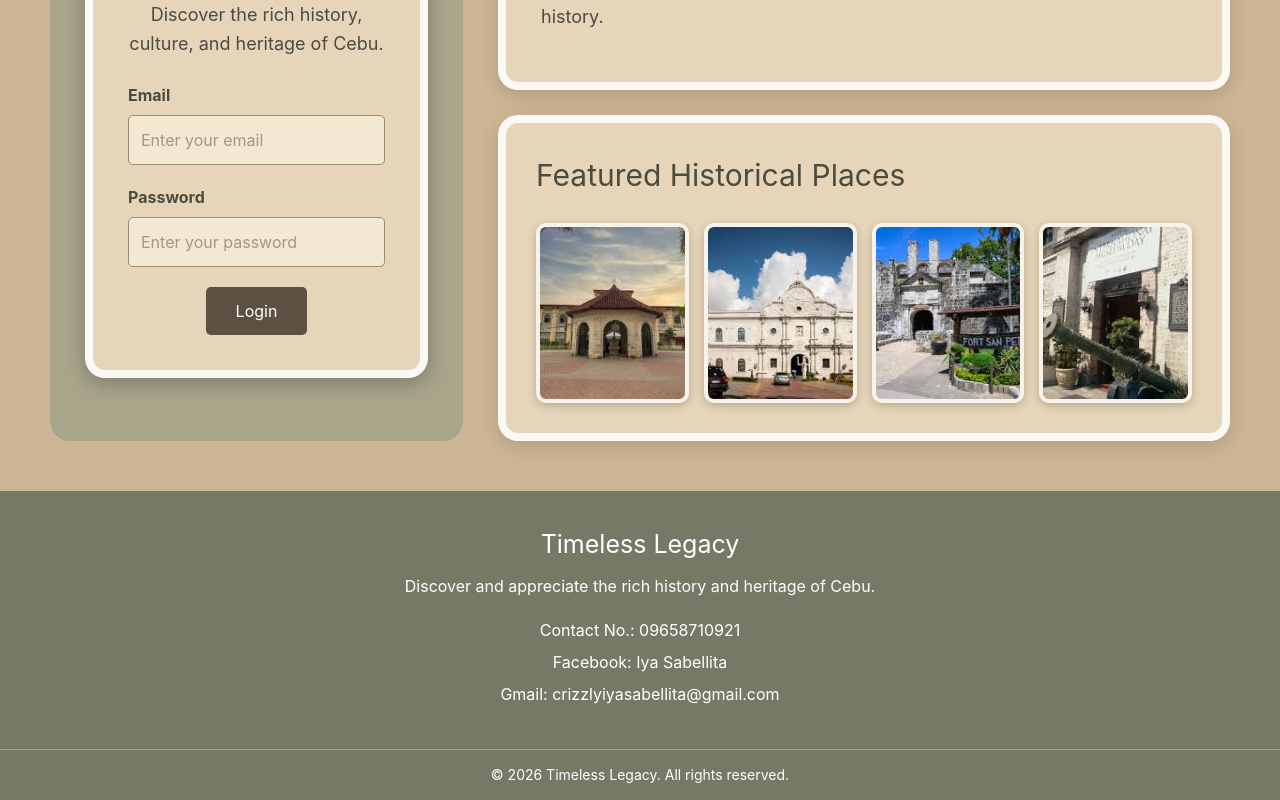
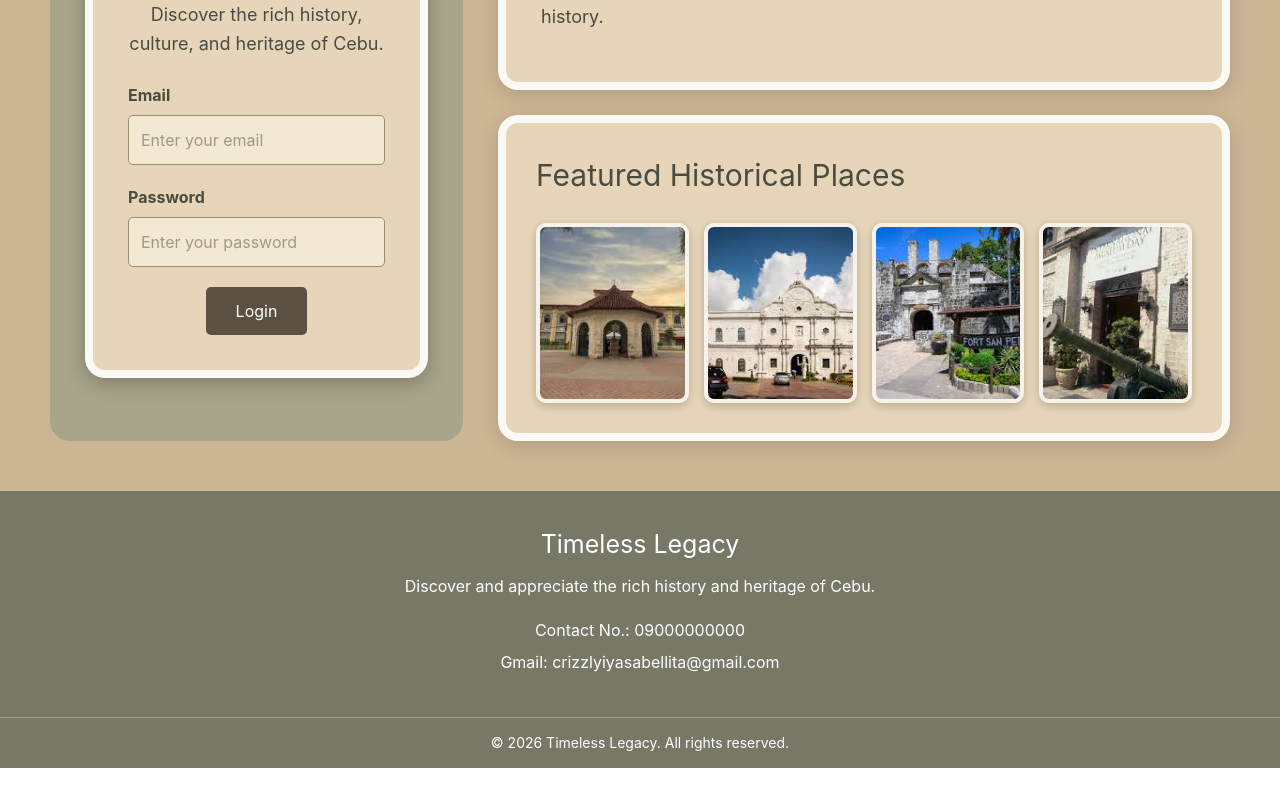
Before and after one commit to crizzlyiyasabellita-sys/Timeless-Legacy, a React (Vite) app: page / in a window 1280 px wide. Shown: the part 426-1226 px from the top of the page. After the commit the page ends 1194 px from the top, so only its background shows below. Built offline with nearby package versions, Linux system fonts and the light colour scheme.

Commit message:
Modify contact number in Footer component
Updated contact number in the Footer component.

```diff
--- a/src/components/Footer.jsx
+++ b/src/components/Footer.jsx
@@ -15,11 +15,7 @@ function Footer() {
                 <div>
 
                     <p className="my-2">
-                        Contact No.: 09658710921
-                    </p>
-
-                    <p className="my-2">
-                        Facebook: Iya Sabellita
+                        Contact No.: 09000000000
                     </p>
 
                     <p className="my-2">
```
